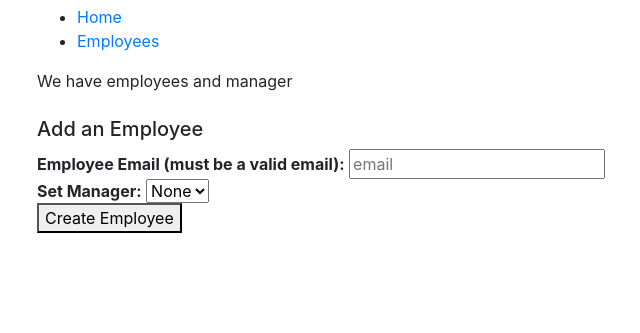
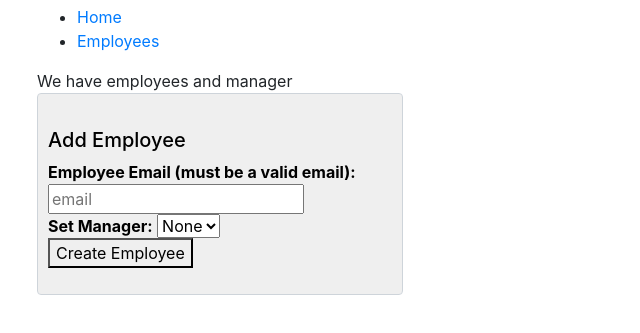
Before and after one commit to aflemi2/acme-directory-with-manager, a website: page views/employees.html in a window 1280 px wide. Shown: the part 51-384 px from the top of the page, without its empty margins (48-688 px from the left). Drawn offline with nearby package versions, Linux system fonts and the light colour scheme; files that its build step writes are made by us from their sources.

Commit message:
flex wrap style

```diff
--- a/views/employees.html
+++ b/views/employees.html
@@ -1,10 +1,11 @@
 {% extends './layout.html' %}
   {% block content %}
-  <div style="display: flex; flex-wrap: wrap">
+<div style="display: flex; flex-wrap: wrap">
+  <div style='width: 33%; background-color: #efefef; padding: 10px; color: black' class="form-control">
     <form method='POST' action='/employees'>
 
            <br />
-      <h5>Add an Employee</h5>
+      <h5>Add Employee</h5>
       <strong>Employee Email (must be a valid email):</strong>
       <input name='email' placeholder="email" />
       <br />
@@ -18,10 +19,16 @@
       </select>
         <br />
       <button>Create Employee</button>
+  </div>
+
+
     </form>
-    <ul>
+
       {% for employee in employees %}
+          <ul>
+<div style='width: 33%; padding: 10px;'>
       <li>
+
         {{ employee.email }}
         <br />
         Email Provider: {{ employee.emailProvider }}
@@ -30,7 +37,11 @@
         <br />
         manager: {{ employee.name }}
       </li>
+        </div>
+            </ul>
       {% endfor %}
-    </ul>
+
+
+
 </div>
       {% endblock %}
```
